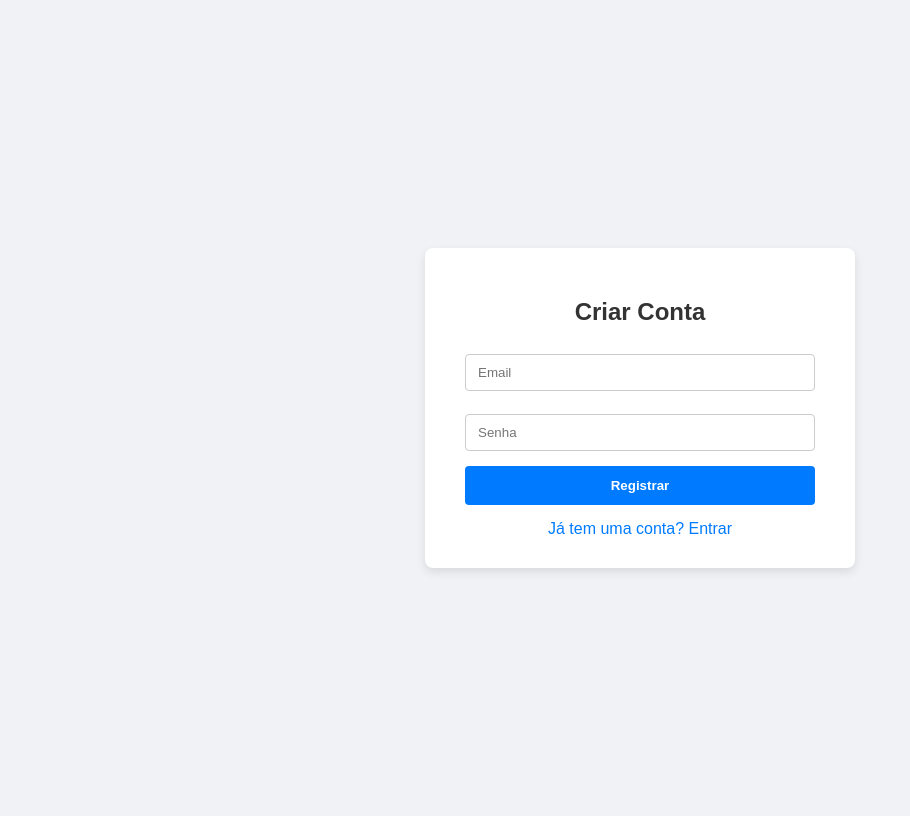
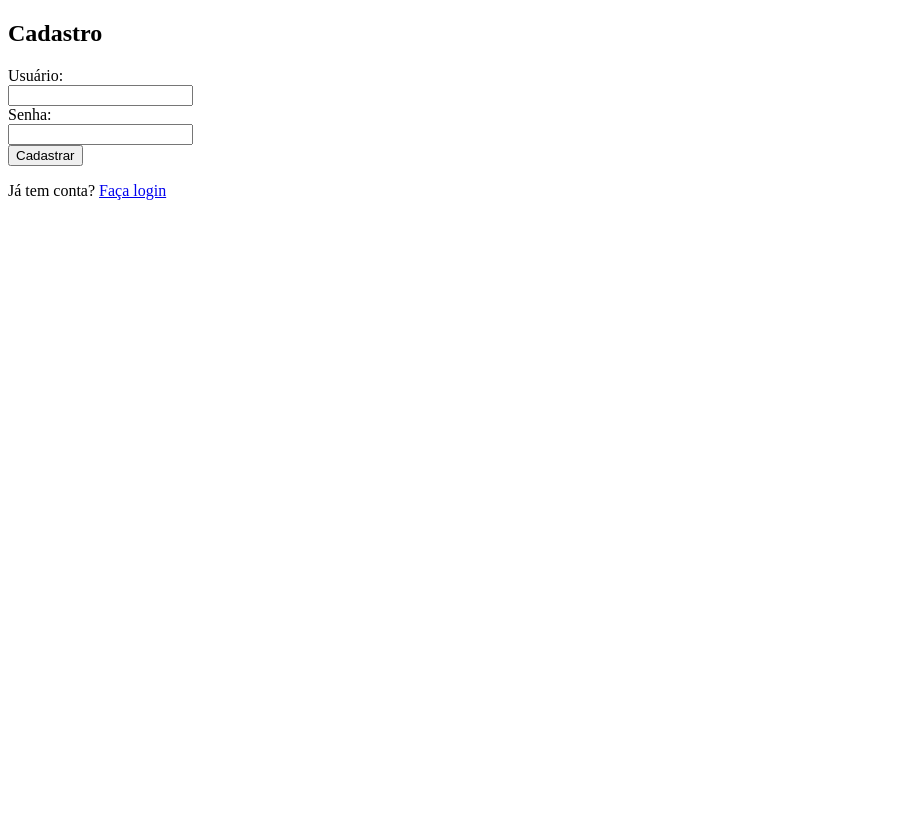
Before and after one commit to Japa75/app-ia-web, a Flask app: page /register in a window 1280 px wide. Shown: the whole page, without its empty margins (0-910 px from the left). After the commit the page ends 200 px from the top, so only its background shows below. Run offline with Flask 3, Linux system fonts and the light colour scheme.

Commit message:
Update register.html

```diff
--- a/templates/register.html
+++ b/templates/register.html
@@ -1,71 +1,27 @@
 <!DOCTYPE html>
 <html lang="pt-BR">
 <head>
-<meta charset="UTF-8" />
-<title>Cadastro - App IA</title>
-<style>
-  body {
-    font-family: Arial, sans-serif;
-    background: #f0f2f5;
-    display: flex;
-    justify-content: center;
-    align-items: center;
-    height: 100vh;
-  }
-  .container {
-    background: white;
-    padding: 30px 40px;
-    border-radius: 8px;
-    box-shadow: 0 4px 10px rgba(0,0,0,0.1);
-    width: 350px;
-  }
-  h2 {
-    margin-bottom: 20px;
-    color: #333;
-    text-align: center;
-  }
-  input[type="text"], input[type="password"] {
-    width: 100%;
-    padding: 10px 12px;
-    margin: 8px 0 15px 0;
-    border: 1px solid #ccc;
-    border-radius: 4px;
-    box-sizing: border-box;
-  }
-  input[type="submit"] {
-    background-color: #007bff;
-    color: white;
-    border: none;
-    padding: 12px;
-    width: 100%;
-    border-radius: 4px;
-    cursor: pointer;
-    font-weight: bold;
-  }
-  input[type="submit"]:hover {
-    background-color: #0056b3;
-  }
-  a {
-    display: block;
-    margin-top: 15px;
-    text-align: center;
-    color: #007bff;
-    text-decoration: none;
-  }
-  a:hover {
-    text-decoration: underline;
-  }
-</style>
+    <meta charset="UTF-8" />
+    <title>Cadastro - App IA</title>
 </head>
 <body>
-  <div class="container">
-    <h2>Criar Conta</h2>
-    <form method="POST">
-      <input type="text" name="email" placeholder="Email" required />
-      <input type="password" name="password" placeholder="Senha" required />
-      <input type="submit" value="Registrar" />
+    <h2>Cadastro</h2>
+    {% with messages = get_flashed_messages() %}
+      {% if messages %}
+        <ul style="color: red;">
+          {% for msg in messages %}
+            <li>{{ msg }}</li>
+          {% endfor %}
+        </ul>
+      {% endif %}
+    {% endwith %}
+    <form method="post" action="{{ url_for('register') }}">
+        <label>Usuário:</label><br />
+        <input type="text" name="username" required /><br />
+        <label>Senha:</label><br />
+        <input type="password" name="password" required /><br />
+        <button type="submit">Cadastrar</button>
     </form>
-    <a href="/login">Já tem uma conta? Entrar</a>
-  </div>
+    <p>Já tem conta? <a href="{{ url_for('login') }}">Faça login</a></p>
 </body>
 </html>
```
